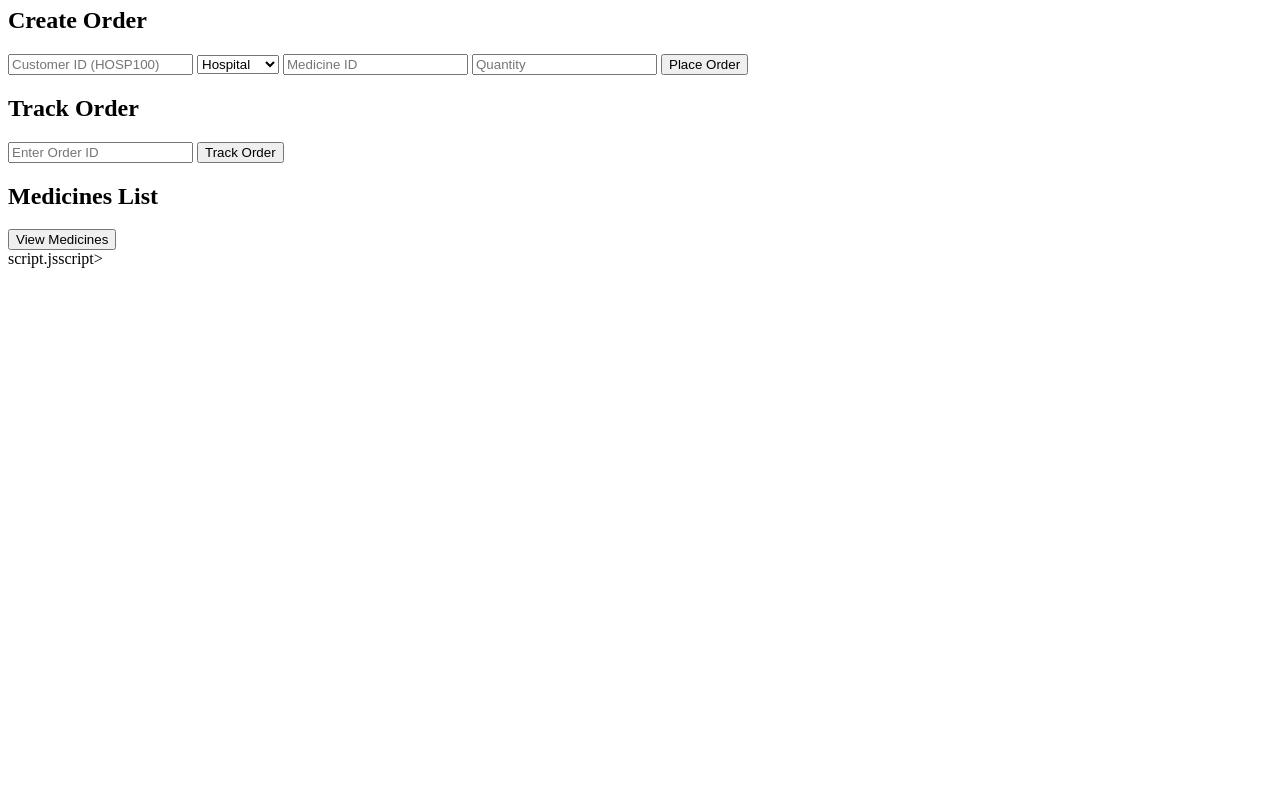
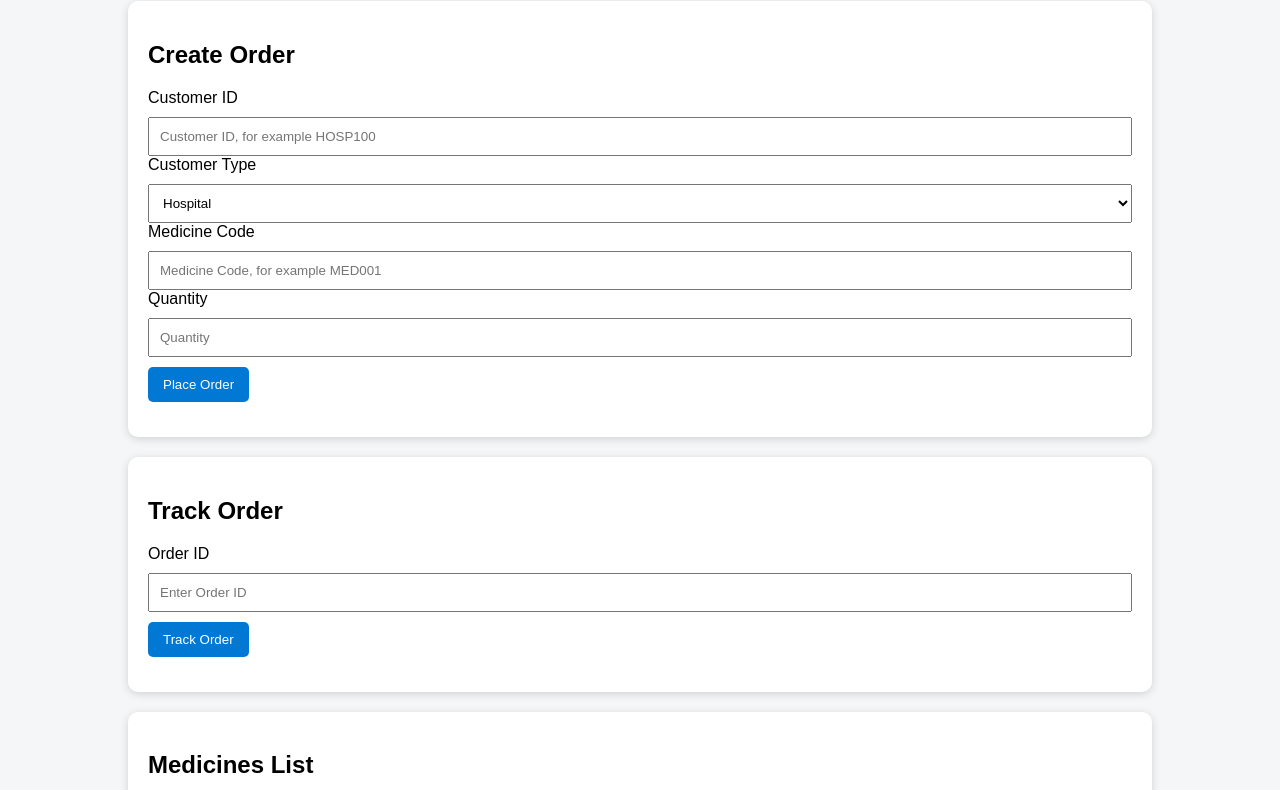
Before and after one commit to Aasawari-M10/pharmaceutical-order-fulfillment, a plain HTML site: page frontend/index.html in a window 1280 px wide. Shown: the part 100-890 px from the top of the page. Before the commit the page ends 800 px from the top, so only its background shows below. Drawn offline with Linux system fonts and the light colour scheme.

Commit message:
Update index.html

```diff
--- a/frontend/index.html
+++ b/frontend/index.html
@@ -1,12 +1,20 @@
 <!DOCTYPE html>
 <html lang="en">
+
 <head>
     <meta charset="UTF-8">
-    <meta name="viewport" content="width=device-width, initial-scale=1.0">
+
+    <meta
+        name="viewport"
+        content="width=device-width, initial-scale=1.0"
+    >
+
     <title>Pharmaceutical Order Fulfillment</title>
 
-    style.css
+    <!-- Load CSS -->
+    <link rel="stylesheet" href="style.css">
 </head>
+
 <body>
 
     <div class="container">
@@ -15,36 +23,43 @@
 
         <!-- CREATE ORDER -->
         <div class="card">
+
             <h2>Create Order</h2>
 
+            <label for="customerId">Customer ID</label>
             <input
                 type="text"
                 id="customerId"
-                placeholder="Customer ID (HOSP100)"
+                placeholder="Customer ID, for example HOSP100"
             >
 
+            <label for="customerType">Customer Type</label>
             <select id="customerType">
                 <option value="Hospital">Hospital</option>
                 <option value="Pharmacy">Pharmacy</option>
             </select>
 
+            <label for="medicineCode">Medicine Code</label>
             <input
                 type="text"
-                id="medicineId"
-                placeholder="Medicine ID"
+                id="medicineCode"
+                placeholder="Medicine Code, for example MED001"
             >
 
+            <label for="quantity">Quantity</label>
             <input
                 type="number"
                 id="quantity"
+                min="1"
                 placeholder="Quantity"
             >
 
-            <button onclick="createOrder()">
+            <button type="button" onclick="createOrder()">
                 Place Order
             </button>
 
             <div id="createResult"></div>
+
         </div>
 
         <!-- TRACK ORDER -->
@@ -52,13 +67,14 @@
 
             <h2>Track Order</h2>
 
+            <label for="orderId">Order ID</label>
             <input
                 type="text"
                 id="orderId"
                 placeholder="Enter Order ID"
             >
 
-            <button onclick="trackOrder()">
+            <button type="button" onclick="trackOrder()">
                 Track Order
             </button>
 
@@ -71,7 +87,7 @@
 
             <h2>Medicines List</h2>
 
-            <button onclick="getMedicines()">
+            <button type="button" onclick="getMedicines()">
                 View Medicines
             </button>
 
@@ -81,7 +97,9 @@
 
     </div>
 
-    script.jsscript>
+    <!-- Load JavaScript -->
+    <script src="script.js"></script>
 
 </body>
+
 </html>
```
